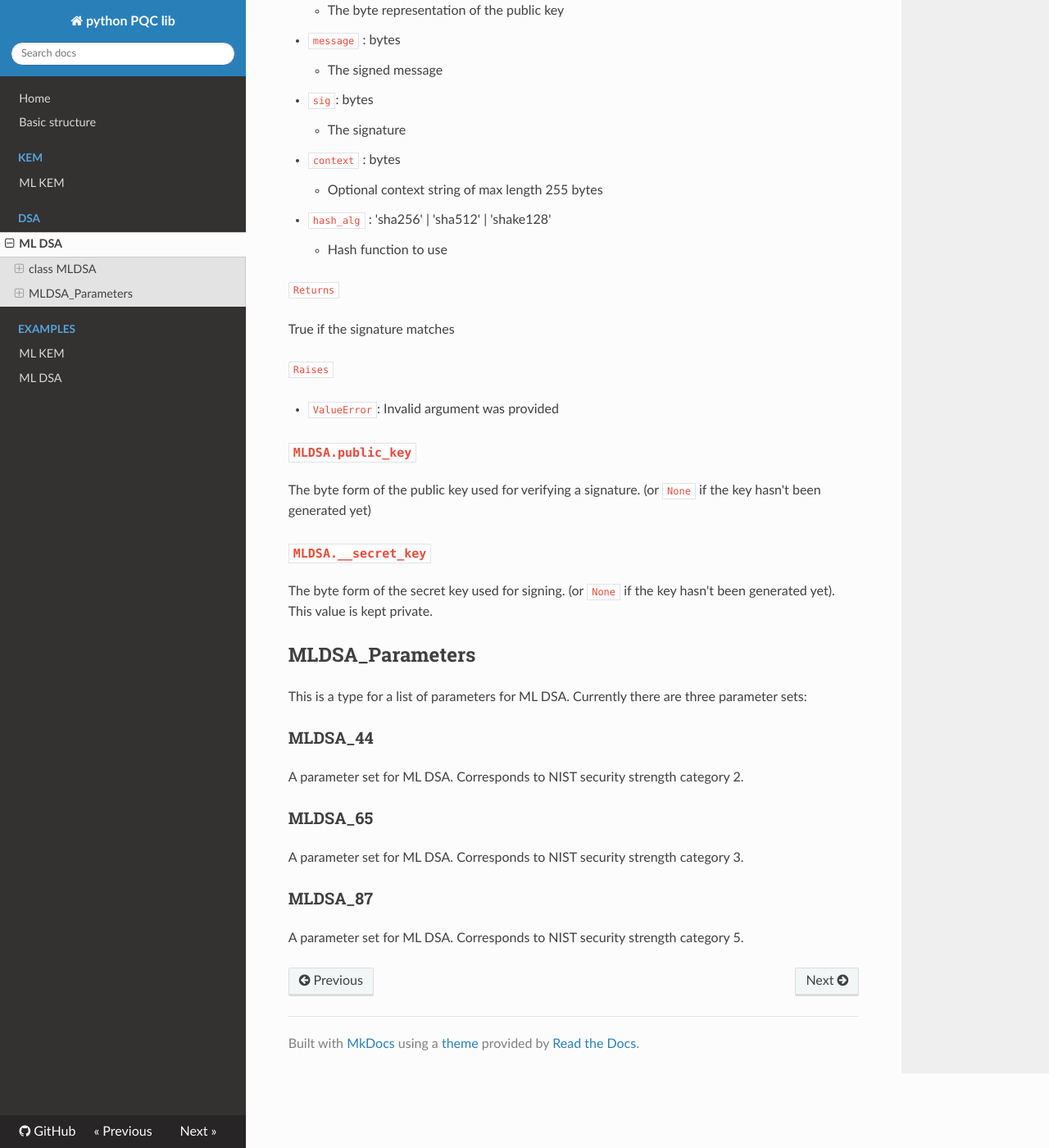
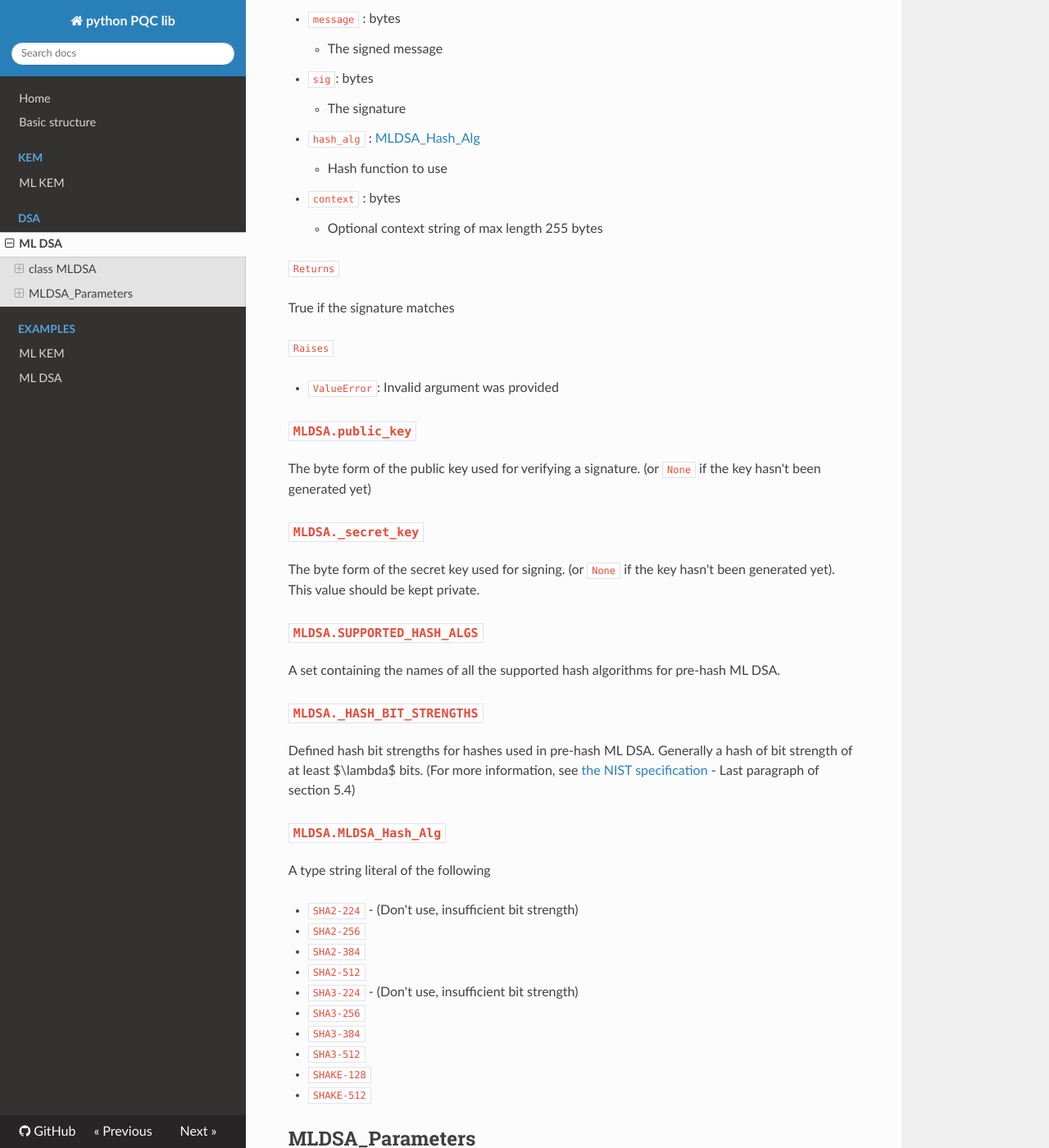
Before and after one commit to Xantus10/python-pqc-lib, an MkDocs documentation site: the page built from docs/docs/dsa/mldsa.md, in a window 1280 px wide and 1400 px high, scrolled down 2668 px. Shown: the whole window at 82% size. Built offline with MkDocs 1.6.1, drawn with Linux system fonts in a browser that asks for light colours; nearby versions of some CDN libraries; some of the changed text lies outside the part shown.

Commit message:
Changed documentation to match current implementation

```diff
--- a/docs/docs/dsa/mldsa.md
+++ b/docs/docs/dsa/mldsa.md
@@ -40,7 +40,7 @@ The byte representation of the signature
 
 - `ValueError`: Context is longer than 255 bytes
 
-### `MLDSA.HashSign(message: bytes, context: bytes, hash_alg: 'sha256' | 'sha512' | 'shake128')`
+### `MLDSA.HashSign(message: bytes, hash_alg: MLDSA_Hash_Alg, context: bytes)`
 
 Sign a digest of the message and context string.
 
@@ -48,10 +48,10 @@ Sign a digest of the message and context string.
 
 - `message` : bytes
     - The message to sign
+- `hash_alg` : [MLDSA_Hash_Alg](#mldsamldsa_hash_alg)
+    - Hash function to use
 - `context` : bytes
     - Optional context string of max length 255 bytes
-- `hash_alg` : 'sha256' | 'sha512' | 'shake128'
-    - Hash function to use
 
 `Returns`
 
@@ -84,7 +84,7 @@ True if the signature matches
 
 - `ValueError`: Invalid argument was provided
 
-### `MLDSA.HashVerify(public_key: bytes, message: bytes, sig: bytes, context: bytes, hash_alg: 'sha256' | 'sha512' | 'shake128')`
+### `MLDSA.HashVerify(public_key: bytes, message: bytes, sig: bytes, hash_alg: MLDSA_Hash_Alg, context: bytes)`
 
 Verify a signature.
 
@@ -96,10 +96,10 @@ Verify a signature.
     - The signed message
 - `sig`: bytes
     - The signature
+- `hash_alg` : [MLDSA_Hash_Alg](#mldsamldsa_hash_alg)
+    - Hash function to use
 - `context` : bytes
     - Optional context string of max length 255 bytes
-- `hash_alg` : 'sha256' | 'sha512' | 'shake128'
-    - Hash function to use
 
 `Returns`
 
@@ -113,9 +113,32 @@ True if the signature matches
 
 The byte form of the public key used for verifying a signature. (or `None` if the key hasn't been generated yet)
 
-### `MLDSA.__secret_key`
+### `MLDSA._secret_key`
 
-The byte form of the secret key used for signing. (or `None` if the key hasn't been generated yet). This value is kept private.
+The byte form of the secret key used for signing. (or `None` if the key hasn't been generated yet). This value should be kept private.
+
+### `MLDSA.SUPPORTED_HASH_ALGS`
+
+A set containing the names of all the supported hash algorithms for pre-hash ML DSA.
+
+### `MLDSA._HASH_BIT_STRENGTHS`
+
+Defined hash bit strengths for hashes used in pre-hash ML DSA. Generally a hash of bit strength of at least $\lambda$ bits. (For more information, see [the NIST specification](https://nvlpubs.nist.gov/nistpubs/FIPS/NIST.FIPS.204.pdf) - Last paragraph of section 5.4)
+
+### `MLDSA.MLDSA_Hash_Alg`
+
+A type string literal of the following
+
+- `SHA2-224` - (Don't use, insufficient bit strength)
+- `SHA2-256`
+- `SHA2-384`
+- `SHA2-512`
+- `SHA3-224` - (Don't use, insufficient bit strength)
+- `SHA3-256`
+- `SHA3-384`
+- `SHA3-512`
+- `SHAKE-128`
+- `SHAKE-512`
 
 ## MLDSA_Parameters
 
```
Also changed, not shown: docs/docs/kem/mlkem.md (+2 -2 lines).
